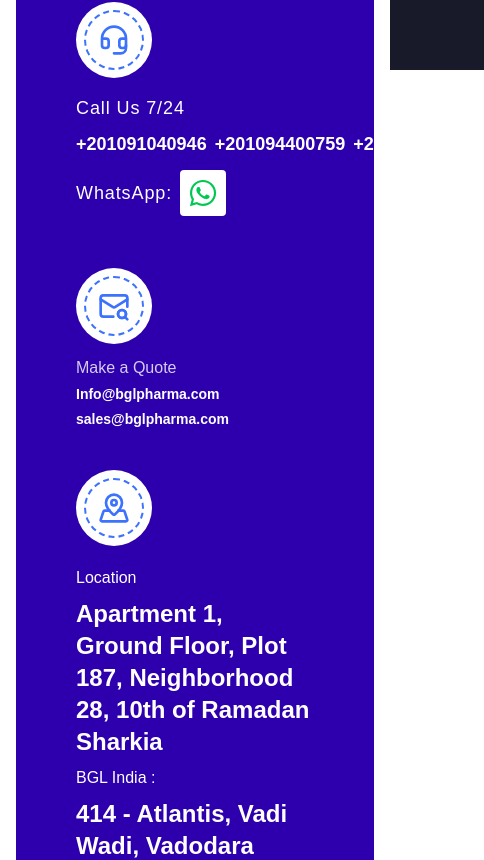
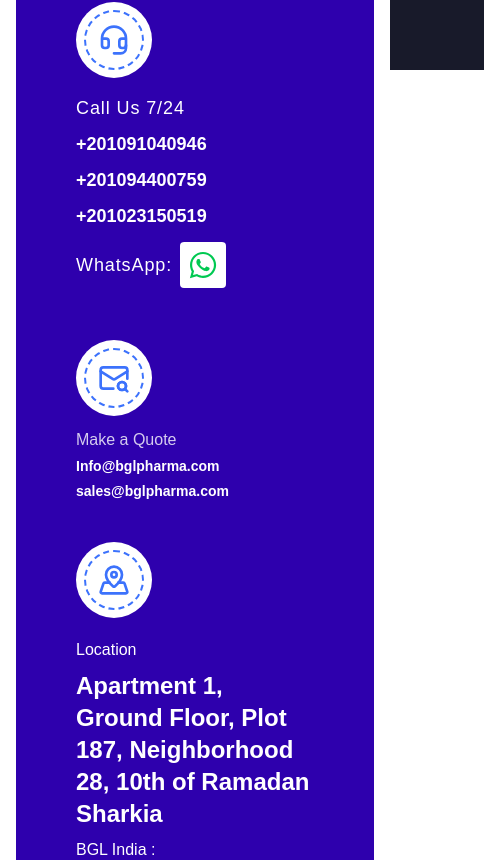
Before and after one commit to 3b3zeem/BGLPharma, a React (Vite) app: page /contact in a window 390 px wide. Shown: the part 774-1634 px from the top of the page, 484 px wide, since content can reach past the window. Built offline with nearby package versions, Linux system fonts and the light colour scheme.

Commit message:
fix wraping

```diff
--- a/src/components/Footer/Footer.jsx
+++ b/src/components/Footer/Footer.jsx
@@ -254,7 +254,7 @@
             </div>
             <div>
               <h3 className="text-white font-semibold">Phone Call:</h3>
-              <p className="text-white/80 font-sm flex flex-col">
+              <p className="text-white/80 font-sm flex flex-col flex-wrap">
                 <a
                   href="tel:+201091040946"
                   className="hover:underline cursor-pointer"
--- a/src/components/NavBar/NavBar.jsx
+++ b/src/components/NavBar/NavBar.jsx
@@ -172,7 +172,7 @@
             <div className="flex flex-col">
               <div className="flex flex-col gap-2">
                 <span>Call Us:</span>
-                <p className="text-white/80 font-sm flex gap-2">
+                <p className="text-white/80 font-sm flex gap-2 flex-wrap">
                   <a href="tel:+201091040946" className="hover:underline cursor-pointer">
                     +201091040946
                   </a>
--- a/src/pages/Contact/Contact.jsx
+++ b/src/pages/Contact/Contact.jsx
@@ -125,7 +125,7 @@
               </div>
               <div className="flex flex-col gap-1">
                 <p className="text-lg tracking-wider">Call Us 7/24</p>
-                <p className="md:text-xl text-lg font-semibold mt-1 flex gap-2">
+                <p className="md:text-xl text-lg font-semibold mt-1 flex gap-2 flex-wrap">
                   <a href="tel:+201091040946" className="hover:underline cursor-pointer">
                     +201091040946
                   </a>
```
